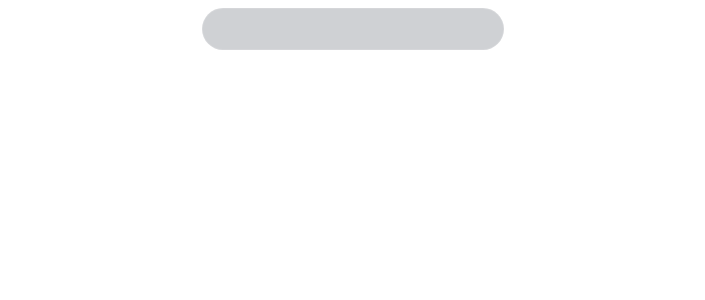
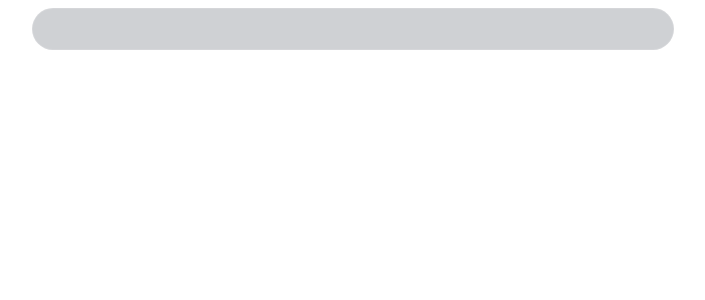
Before and after one commit to amyr-muhammad/ameer-portfolio, a React (Vite) app: page / in a window 1280 px wide. Shown: the top 300 px of the page, without its empty margins (287-992 px from the left). Built offline with nearby package versions, Linux system fonts and the light colour scheme.

Commit message:
change navbar width suze and unit

```diff
--- a/src/assets/components/navbar.css
+++ b/src/assets/components/navbar.css
@@ -4,7 +4,7 @@
   background-color: rgba(17, 25, 40, 0.2);
   border-radius: 50px;
   border: 1px solid rgba(255, 255, 255, 0.125);
-  width: 300px;
+  width: 50vw;
   height: 40px;
 }
 
```
